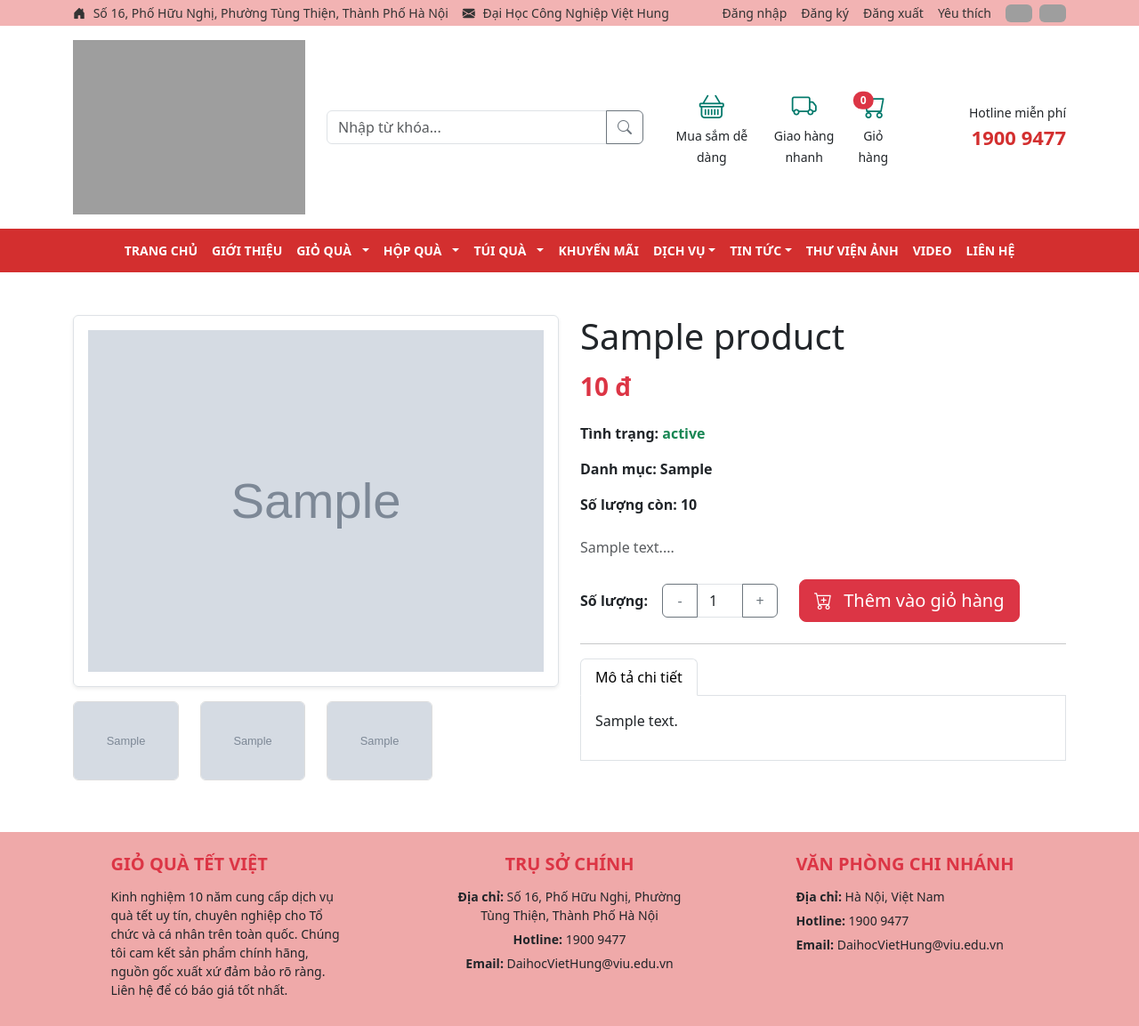
After one commit to Quang-25/-oan2, a PHP site: page /Page/Productdetail.php?id=1 in a window 1280 px wide. The commit adds this page. Shown: the whole page at 89% size. Run offline with PHP 8.4, Linux system fonts and the light colour scheme; tables that the repository leaves empty or names only in its code hold one stand-in row (values such as "Sample post"); grey boxes marked "Sample" are stand-in pictures; data that the repository does not hold is empty; grey boxes are pictures that could not be loaded.

Commit message:
code moi

```diff
--- a/Page/Home.php
+++ b/Page/Home.php
@@ -69,7 +69,7 @@ include __DIR__ . "/../config/db.php";
 
                   <!-- Overlay icon -->
                   <div class="icon-overlay d-flex justify-content-center align-items-center">
-                    <a href="ProductDetail.php?id=<?php echo $row['id_product']; ?>" class="icon-btn"><i class="bi bi-eye"></i></a>
+                    <a href="Productdetail.php?id=<?php echo $row['id_product']; ?>" class="icon-btn"><i class="bi bi-eye"></i></a>
                     <a href="#" class="icon-btn add-to-cart" data-id="<?php echo $row['id_product']; ?>"><i class="bi bi-cart-plus"></i></a>
                     <a href="#" class="icon-btn"><i class="bi bi-heart"></i></a>
                     <a href="#" class="icon-btn"><i class="bi bi-arrow-repeat"></i></a>
--- a/Page/Product.php
+++ b/Page/Product.php
@@ -20,7 +20,10 @@ include __DIR__ . "/../Page.backend/Product.backend.php";
 </head>
 
 <body>
-
+  <div class="sp-header">
+    <h2>SẢN PHẨM</h2>
+    <div>Trang chủ / <span>Sản Phẩm</span></div>
+</div>
 <div class="container-fluid mt-4">
   <div class="row">
     <div class="col-md-3">
--- /dev/null
+++ b/Page/Productdetail.php
@@ -0,0 +1,282 @@
+<?php
+include __DIR__ . "/../config/db.php";
+
+// 1. Lấy ID sản phẩm từ URL và kiểm tra
+$product_id = $_GET['id'] ?? null;
+$product = null;
+
+if ($product_id) {
+    try {
+        // 2. Chuẩn bị truy vấn (Sử dụng Prepared Statements để bảo mật)
+        $stmt = $conn->prepare("SELECT * FROM products WHERE id_product = :id");
+        $stmt->bindParam(':id', $product_id, PDO::PARAM_INT);
+        $stmt->execute();
+        $product = $stmt->fetch(PDO::FETCH_ASSOC);
+
+        // Chuyển giá về dạng float để xử lý
+        if ($product) {
+            $product['price'] = (float)$product['price'];
+        }
+
+    } catch (PDOException $e) {
+        // Xử lý lỗi CSDL
+        error_log("Database error: " . $e->getMessage());
+        $product = null; // Đảm bảo sản phẩm rỗng nếu có lỗi
+    }
+}
+
+// Nếu không tìm thấy ID hoặc sản phẩm, chuyển hướng (hoặc hiển thị lỗi)
+if (!$product) {
+    // Chuyển hướng người dùng về trang danh sách sản phẩm hoặc trang lỗi 404
+    header("Location: Product.php");
+    exit();
+}
+
+// Gọi Header
+include(__DIR__ . "/../include/Header.php");
+?>
+
+<!DOCTYPE html>
+<html lang="vi">
+
+<head>
+    <meta charset="UTF-8">
+    <meta name="viewport" content="width=device-width, initial-scale=1">
+    <title><?php echo htmlspecialchars($product['products_name']); ?> - Chi tiết sản phẩm</title>
+    <link href="https://cdn.jsdelivr.net/npm/bootstrap@5.3.2/dist/css/bootstrap.min.css" rel="stylesheet">
+    <link href="https://cdn.jsdelivr.net/npm/bootstrap-icons/font/bootstrap-icons.css" rel="stylesheet">
+    <link rel="stylesheet" href="../css/style.css">
+    <style>
+        /* CSS tùy chỉnh cho trang chi tiết */
+        .product-gallery img {
+            cursor: pointer;
+            border: 1px solid #ddd;
+            margin-bottom: 10px;
+            object-fit: contain;
+            transition: all 0.3s;
+        }
+        .product-gallery img:hover {
+            border-color: #dc3545;
+        }
+        .main-image {
+            max-height: 500px;
+            object-fit: contain;
+        }
+        .quantity-control button {
+            width: 40px;
+        }
+        .quantity-control input {
+            width: 60px;
+            text-align: center;
+        }
+    </style>
+</head>
+
+<body>
+
+    <div class="container my-5">
+        <div class="row">
+            <div class="col-lg-6">
+                <div class="main-image-container mb-3 border rounded shadow-sm">
+                    <img id="mainProductImage" src="<?php echo htmlspecialchars($product['images'] ?? $product['image1'] ?? ''); ?>"
+                         class="img-fluid w-100 main-image p-3"
+                         alt="<?php echo htmlspecialchars($product['products_name']); ?>">
+                </div>
+
+                <div class="row product-gallery">
+                    <?php if (!empty($product['images'])): ?>
+                    <div class="col-3">
+<img src="<?php echo htmlspecialchars($product['images']); ?>"
+                             class="img-fluid rounded thumbnail"
+                             data-src="<?php echo htmlspecialchars($product['images']); ?>"
+                             alt="Thumbnail 1">
+                    </div>
+                    <?php endif; ?>
+
+                    <?php if (!empty($product['image1'])): ?>
+                    <div class="col-3">
+                        <img src="<?php echo htmlspecialchars($product['image1']); ?>"
+                             class="img-fluid rounded thumbnail"
+                             data-src="<?php echo htmlspecialchars($product['image1']); ?>"
+                             alt="Thumbnail 2">
+                    </div>
+                    <?php endif; ?>
+
+                    <?php if (!empty($product['image2'])): ?>
+                    <div class="col-3">
+                        <img src="<?php echo htmlspecialchars($product['image2']); ?>"
+                             class="img-fluid rounded thumbnail"
+                             data-src="<?php echo htmlspecialchars($product['image2']); ?>"
+                             alt="Thumbnail 3">
+                    </div>
+                    <?php endif; ?>
+                </div>
+            </div>
+
+            <div class="col-lg-6">
+                <h1 class="mb-3"><?php echo htmlspecialchars($product['products_name']); ?></h1>
+
+                <p class="h3 text-danger fw-bold mb-4">
+                    <?php echo number_format($product['price'], 0, ',', '.'); ?> đ
+                </p>
+
+                <div class="mb-4">
+                    <p class="fw-bold">Tình trạng:
+                        <span class="text-success"><?php echo htmlspecialchars($product['status']); ?></span>
+                    </p>
+                    <p class="fw-bold">Danh mục:
+                        <span><?php echo htmlspecialchars($product['category']); ?></span>
+                    </p>
+                    <p class="fw-bold">Số lượng còn:
+                        <span><?php echo number_format($product['totalquantity'] - $product['quantitySold']); ?></span>
+                    </p>
+                </div>
+
+                <p class="mb-4 text-muted">
+                    <?php echo nl2br(htmlspecialchars(substr($product['descs'], 0, 200))) . '...'; ?>
+                </p>
+
+                <div class="d-flex align-items-center mb-4">
+                    <label class="me-3 fw-bold">Số lượng:</label>
+                    <div class="input-group quantity-control me-4" style="width: 130px;">
+                        <button class="btn btn-outline-secondary" type="button" id="btnMinus">-</button>
+                        <input type="number" id="quantityInput" class="form-control" value="1" min="1" max="<?php echo $product['totalquantity'] - $product['quantitySold']; ?>">
+<button class="btn btn-outline-secondary" type="button" id="btnPlus">+</button>
+                    </div>
+                    <button class="btn btn-danger btn-lg" id="addToCartBtn" data-id="<?php echo $product['id_product']; ?>">
+                        <i class="bi bi-cart-plus me-2"></i> Thêm vào giỏ hàng
+                    </button>
+                </div>
+
+                <hr>
+
+                <ul class="nav nav-tabs" id="myTab" role="tablist">
+                    <li class="nav-item" role="presentation">
+                        <button class="nav-link active" id="desc-tab" data-bs-toggle="tab" data-bs-target="#desc" type="button" role="tab" aria-controls="desc" aria-selected="true">Mô tả chi tiết</button>
+                    </li>
+                </ul>
+                <div class="tab-content p-3 border border-top-0" id="myTabContent">
+                    <div class="tab-pane fade show active" id="desc" role="tabpanel" aria-labelledby="desc-tab">
+                        <p><?php echo nl2br(htmlspecialchars($product['descs'])); ?></p>
+                    </div>
+                </div>
+            </div>
+        </div>
+    </div>
+
+    <?php include(__DIR__ . "/../include/Footer.php"); ?>
+
+    <script src="https://cdn.jsdelivr.net/npm/bootstrap@5.3.2/dist/js/bootstrap.bundle.min.js"></script>
+    <script>
+        document.addEventListener('DOMContentLoaded', function () {
+            // ------------------ CHỨC NĂNG THAY ĐỔI HÌNH ẢNH ------------------
+            const mainImage = document.getElementById('mainProductImage');
+            document.querySelectorAll('.thumbnail').forEach(thumbnail => {
+                thumbnail.addEventListener('click', function() {
+                    mainImage.src = this.dataset.src;
+                });
+            });
+
+            // ------------------ CHỨC NĂNG TĂNG GIẢM SỐ LƯỢNG ------------------
+            const quantityInput = document.getElementById('quantityInput');
+            const btnPlus = document.getElementById('btnPlus');
+            const btnMinus = document.getElementById('btnMinus');
+            const maxQuantity = parseInt(quantityInput.getAttribute('max'));
+
+            btnPlus.addEventListener('click', () => {
+                let currentVal = parseInt(quantityInput.value);
+                if (currentVal < maxQuantity) {
+                    quantityInput.value = currentVal + 1;
+                }
+            });
+
+            btnMinus.addEventListener('click', () => {
+                let currentVal = parseInt(quantityInput.value);
+                if (currentVal > 1) {
+                    quantityInput.value = currentVal - 1;
+                }
+            });
+
+            // Đảm bảo giá trị nhập tay không vượt quá giới hạn
+            quantityInput.addEventListener('change', () => {
+                let currentVal = parseInt(quantityInput.value);
+                if (isNaN(currentVal) || currentVal < 1) {
+quantityInput.value = 1;
+                } else if (currentVal > maxQuantity) {
+                    quantityInput.value = maxQuantity;
+                }
+            });
+
+            // ------------------ XỬ LÝ THÊM VÀO GIỎ HÀNG (AJAX) ------------------
+            document.getElementById('addToCartBtn').addEventListener('click', function(e) {
+                e.preventDefault();
+                const productId = this.dataset.id;
+                const quantity = quantityInput.value;
+
+                fetch('../Page.backend/Product.backend.php', {
+                    method: 'POST',
+                    headers: {
+                        'Content-Type': 'application/x-www-form-urlencoded'
+                    },
+                    body: new URLSearchParams({
+                        action: 'orderNow',
+                        product_id: productId,
+                        quantity: quantity // Gửi thêm số lượng
+                    })
+                })
+                .then(res => res.json())
+                .then(data => {
+                    if (data.success) {
+
+                        // Cập nhật số lượng giỏ hàng
+                        if (data.cart_count !== undefined) {
+                            document.querySelectorAll('#cart-count').forEach(el => {
+                                el.textContent = data.cart_count;
+                            });
+                        }
+
+                        // Hiển thị popup thông báo
+                        const overlay = document.createElement('div');
+                        overlay.className = 'position-fixed top-0 start-0 w-100 h-100 bg-dark opacity-50';
+                        overlay.style.zIndex = '1050';
+
+                        const popup = document.createElement('div');
+                        popup.className = 'position-fixed top-50 start-50 translate-middle bg-white border rounded shadow-lg p-4 text-center';
+                        popup.style.zIndex = '1055';
+                        popup.style.minWidth = '300px';
+                        popup.innerHTML = `
+                            <h5 class="text-success mb-3">${data.message || '🛒 Thêm vào giỏ hàng thành công!'}</h5>
+                            <p>Bạn có muốn tiếp tục mua sắm không?</p>
+                            <div class="d-flex justify-content-center gap-3 mt-3">
+                                <button id="continueShopping" class="btn btn-outline-secondary">Tiếp tục</button>
+                                <button id="goToCart" class="btn btn-danger">Xem giỏ hàng</button>
+                            </div>
+                        `;
+
+                        document.body.appendChild(overlay);
+                        document.body.appendChild(popup);
+
+                        // Xử lý nút "Tiếp tục mua sắm"
+                        popup.querySelector('#continueShopping').addEventListener('click', () => {popup.remove();
+                            overlay.remove();
+                        });
+
+                        // Xử lý nút "Xem giỏ hàng"
+                        popup.querySelector('#goToCart').addEventListener('click', () => {
+                            window.location.href = '../Page/Cart.php';
+                        });
+
+                    } else {
+                        alert(data.message || 'Có lỗi xảy ra khi thêm sản phẩm.');
+                    }
+                })
+                .catch(err => {
+                    console.error(err);
+                    alert('❌ Lỗi kết nối server.');
+                });
+            });
+        });
+    </script>
+</body>
+
+</html>
--- a/Page/login.php
+++ b/Page/login.php
@@ -19,10 +19,10 @@ if ($_SERVER["REQUEST_METHOD"] === "POST") {
             $user = $stmt->fetch(PDO::FETCH_ASSOC);
 
             if ($user && password_verify($password, $user["Password"])) {
+                $_SESSION["ID_user"] = $user["ID_user"];
                 $_SESSION["username"] = $user["Username"];
                 $_SESSION["name"] = $user["Name"];
                 $_SESSION["roles"] = $user["roles"];
-
                 // ✅ Chuyển sang trang home.php
                 header("Location: home.php");
                 exit();
```
Also changed, not shown: css/product.css (+17 -0 lines), Page.backend/home.backend.php (line endings or trailing spaces), Page/Cart.php (line endings or trailing spaces).
